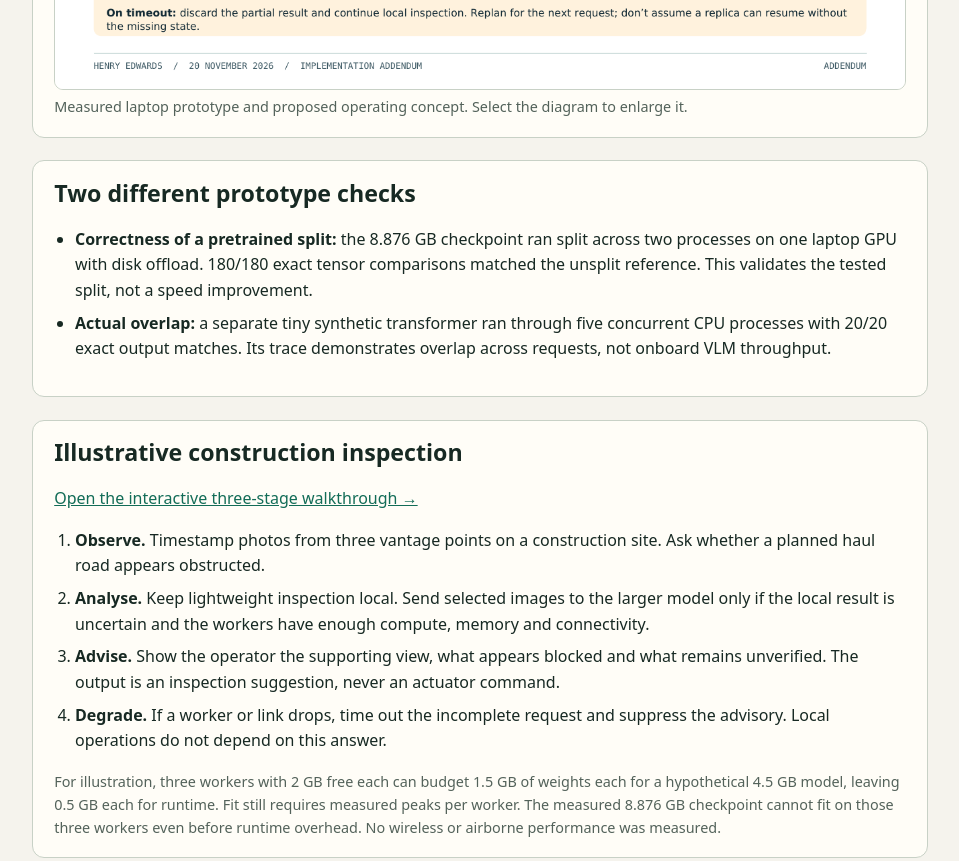
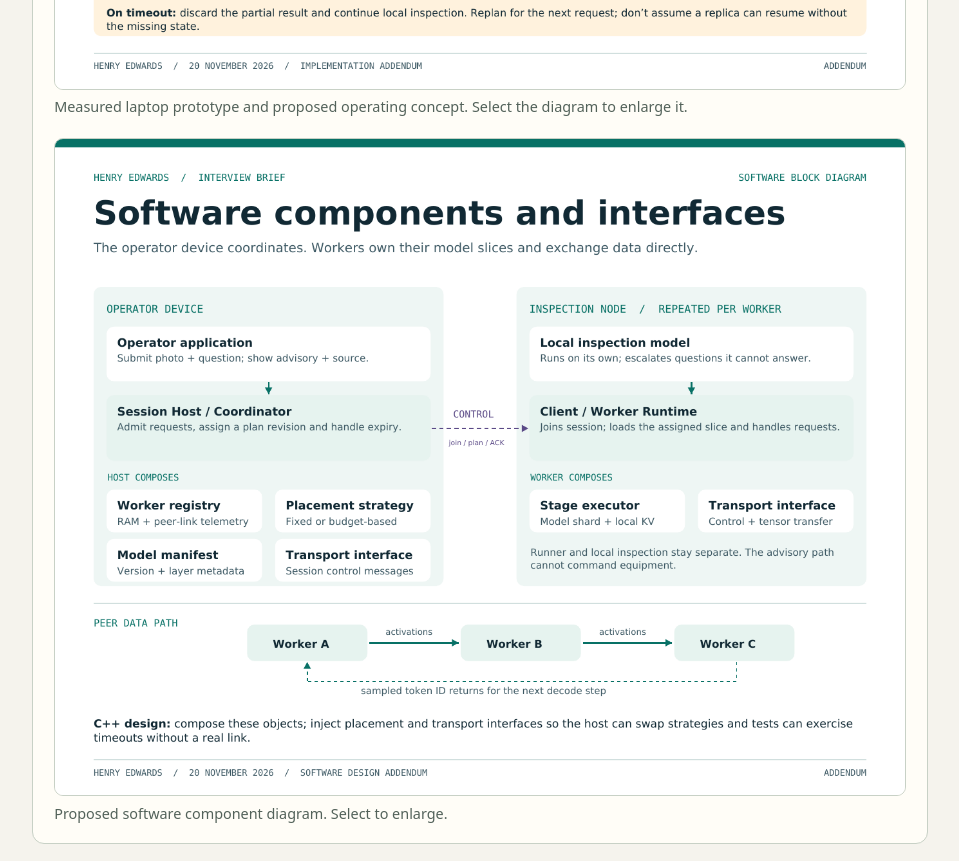
Before and after one commit to hwedwards/hwedwards.github.io, a plain HTML site: page projects/edge-vlm-pipeline.html in a window 1280 px wide. Shown: the part 1920-2781 px from the top of the page, without its empty margins (160-1119 px from the left). Drawn offline with Linux system fonts and the light colour scheme.

Commit message:
Add software component diagram and final VLM brief

```diff
--- a/projects/edge-vlm-pipeline.html
+++ b/projects/edge-vlm-pipeline.html
@@ -45,6 +45,7 @@ figure{margin:1.2rem 0 0}figure img{display:block;width:100%;height:auto;border:
 <p>The chosen token returns to the first worker for each autoregressive decode step. The model weights stay on their assigned devices; the attention state stays with its corresponding layers. Independent requests can occupy different stages at the same time, but the stages remain sequential for each token. Throughput may improve with overlap; single-request latency need not.</p>
 <p class="note"><a href="https://arxiv.org/abs/2609.34045">Kafila: Serving Large Language Models on a Trusted Set of Heterogeneous Commodity Machines</a> inspired the capacity-aware placement idea. Its planner jointly weighs memory, compute characteristics and reachability. Its reported results are for commodity-machine LLM fleets, not this VLM or aircraft links.</p>
 <figure><a href="../assets/images/edge-vlm-implementation-walkthrough.png"><img src="../assets/images/edge-vlm-implementation-walkthrough.png" alt="Implementation walkthrough showing two local software processes sharing one GPU, then a separate proposed three-drone inspection architecture." loading="lazy"></a><figcaption>Measured laptop prototype and proposed operating concept. Select the diagram to enlarge it.</figcaption></figure>
+<figure><a href="../assets/images/edge-vlm-software-block-diagram.png"><img src="../assets/images/edge-vlm-software-block-diagram.png" alt="Proposed software blocks: local vision-language model and compute monitor on each worker, elected leader and placement scheduler, and staged larger-model runtime. Separate flight-control lane." loading="lazy"></a><figcaption>Proposed software component diagram. Select to enlarge.</figcaption></figure>
 </section>
 <section aria-labelledby="proofs">
 <h2 id="proofs">Two different prototype checks</h2>
```
Also changed, not shown: assets/images/edge-vlm-software-block-diagram.png (added), 1 other file.
